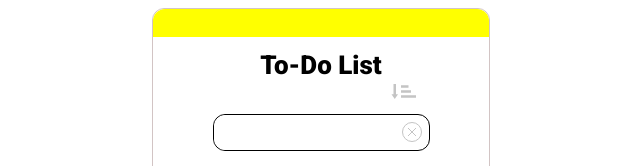
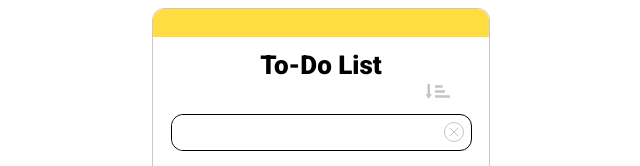
Before and after one commit to AleksandrAVK/ToDo-List, a plain HTML site: page index.html in a window 1280 px wide. Shown: the top 166 px of the page, without its empty margins (319-959 px from the left). Drawn offline with Linux system fonts and the light colour scheme.

Commit message:
change header color and width input, add padding input, delete outline for sorting

```diff
--- a/style.css
+++ b/style.css
@@ -21,14 +21,15 @@
 .square__sortIcon-block {
     display: flex;
     justify-content: flex-end;
-    width: 59%;
+    width: 79%;
+    outline: none;
 
 
 }
 
 .square_yellow-cap {
     display: flex;
-    background-color: yellow;
+    background-color: #FFDC40;
     width: 100%;
     height: 28px;
     border-radius: 12px 12px 0px 0px;
@@ -54,12 +55,15 @@
     border: none;
     outline:none;
     border-radius: 12px;
+    width: 100%;
+    padding-left: 15px;
 }
 
 .square__All-inputes-block {
     border-radius: 12px;
     border: 1px solid black;
     margin-bottom: 18px;
+    width: 299px;
 
 }
 
@@ -129,6 +133,7 @@ background: url(./image/clearButtonPurpur.svg) no-repeat;
     height: 19px;
     margin-bottom: 11px;
     border:none;
+    outline: none;
 }
 
 .sortDownIcon {
```
